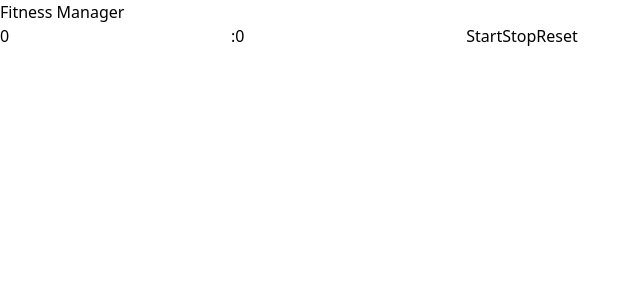
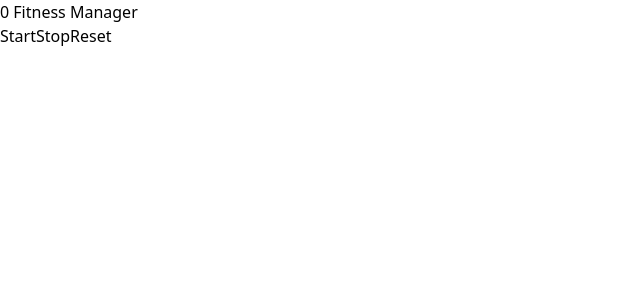
Before and after one commit to woajun/fitness-manager-vue, a Vue app in the folder frontend/: page / in a window 1280 px wide. Shown: the top 300 px of the page, without its empty margins (0-641 px from the left). Built offline with nearby package versions, Linux system fonts and the light colour scheme.

Commit message:
fix JTimer

```diff
--- a/frontend/src/components/JTimer.vue
+++ b/frontend/src/components/JTimer.vue
@@ -1,17 +1,23 @@
+<!-- eslint-disable no-spaced-func -->
+<!-- eslint-disable no-trailing-spaces -->
 <!-- eslint-disable no-plusplus -->
 <script setup lang="ts">
 import { ref } from 'vue';
 
-const seconds = ref(0);
-const tens = ref(0);
+const props = defineProps<{
+  modelValue: number;
+}>();
+
+const emits = defineEmits<{
+  (e:'update:modelValue', value: number): void
+}>();
+
+const milliSeconds = ref(props.modelValue);
 const Interval = ref(0);
 
 function startTimer() {
-  tens.value++;
-  if (tens.value > 99) {
-    seconds.value++;
-    tens.value = 0;
-  }
+  milliSeconds.value++;
+  emits('update:modelValue', milliSeconds.value);
 }
 
 function start() {
@@ -25,13 +31,12 @@ function stop() {
 
 function reset() {
   clearInterval(Interval.value);
-  tens.value = 0;
-  seconds.value = 0;
+  milliSeconds.value = 0;
+  emits('update:modelValue', milliSeconds.value);
 }
 </script>
 <template>
   <div>
-    <input v-model="seconds" />:<input v-model="tens" />
     <button @click="start">
       Start
     </button>
--- a/frontend/src/pages/working/InWork.vue
+++ b/frontend/src/pages/working/InWork.vue
@@ -2,11 +2,12 @@
 import { ref } from 'vue';
 import JTimer from '@/components/JTimer.vue';
 
-const seconds = ref(0);
+const milliSeconds = ref(0);
 </script>
 <template>
   <div>
+    {{ milliSeconds }}
     <label>Fitness Manager</label>
-    <JTimer v-model="seconds" />
+    <JTimer v-model="milliSeconds" />
   </div>
 </template>
```
